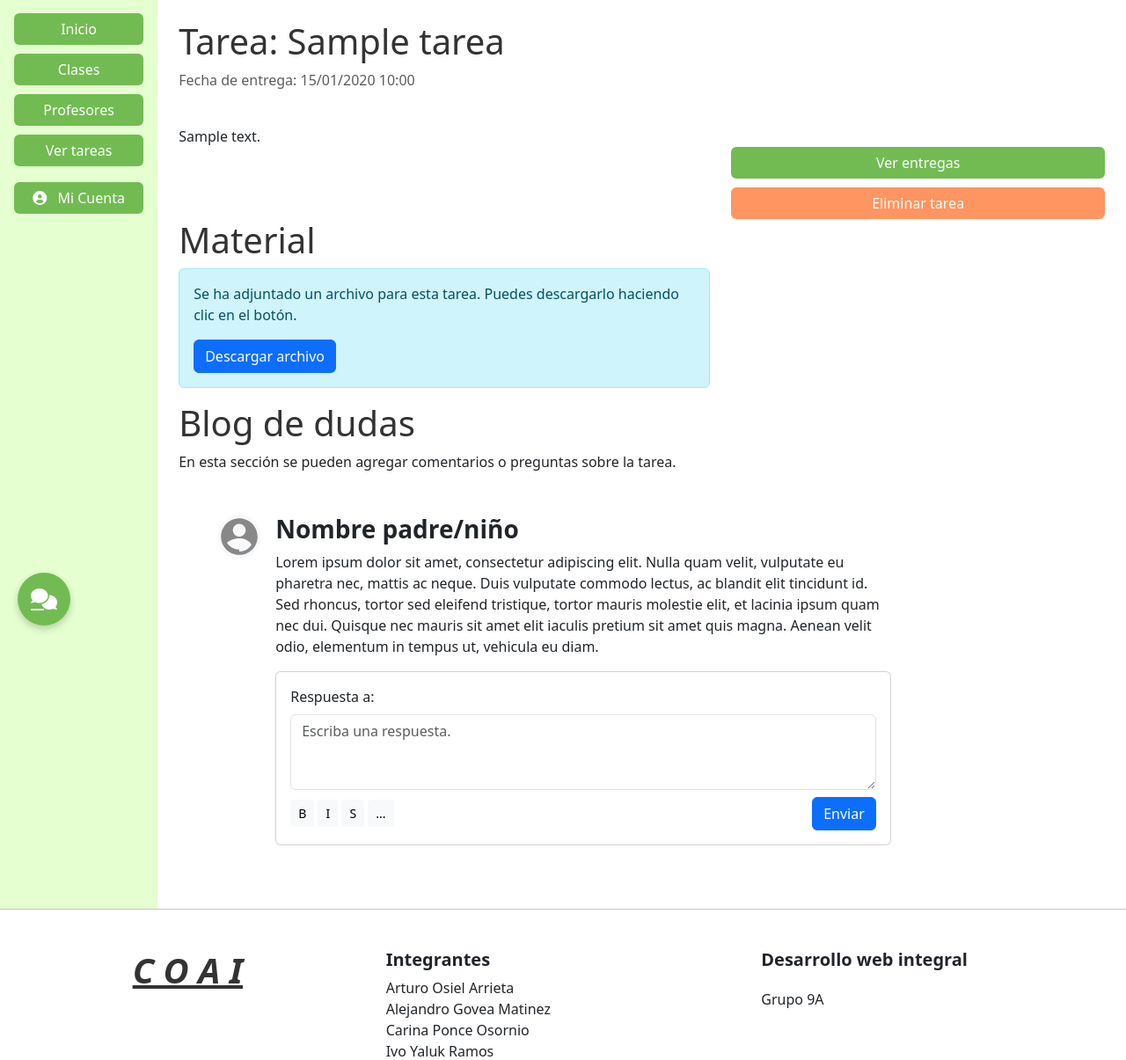
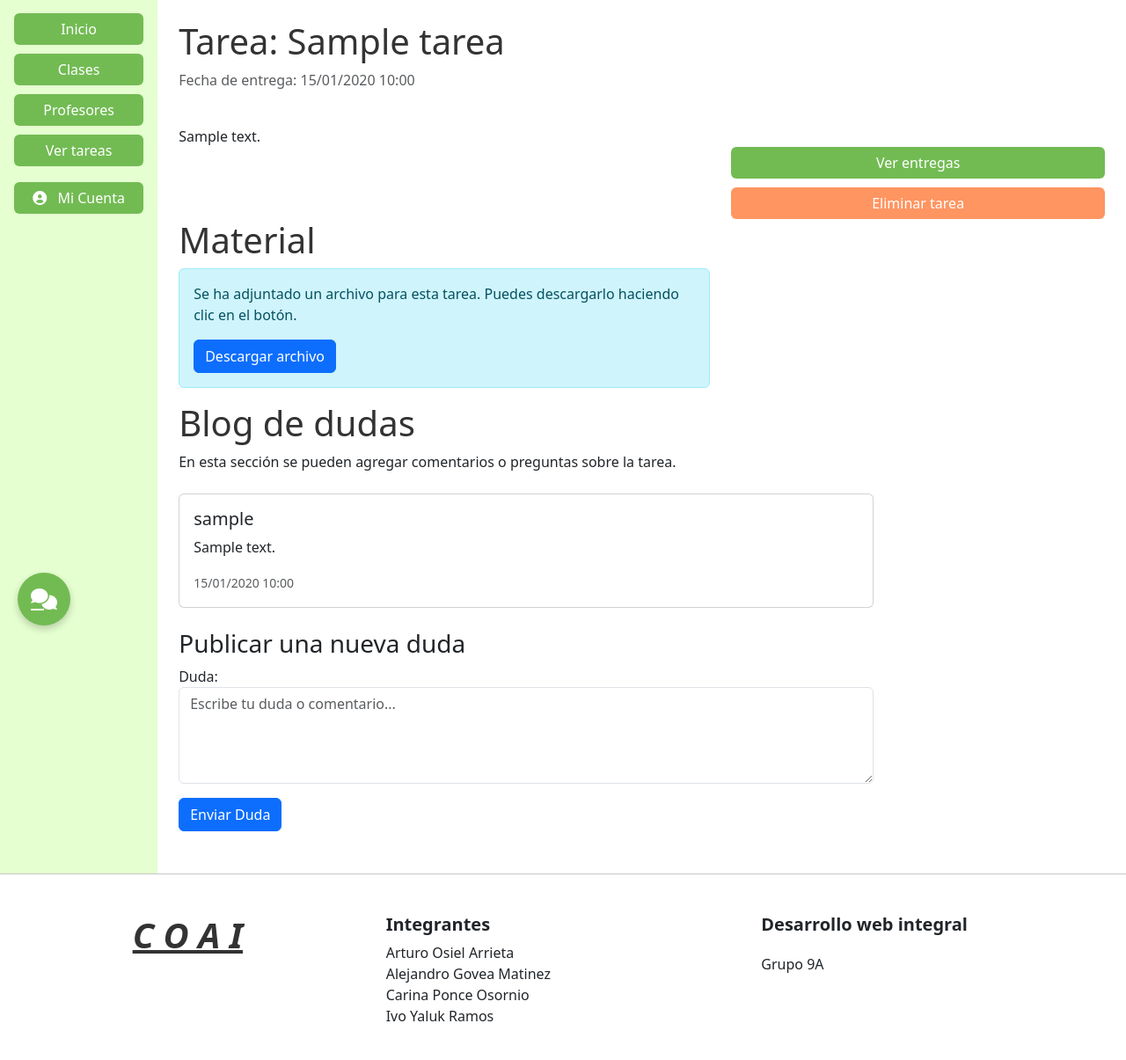
Before and after one commit to Schrodinger137/COAI, a Django app: page /tareas/detalles/1/ in a window 1280 px wide. Shown: the part 69-1274 px from the top of the page at 88% size. After the commit the page ends 1230 px from the top, so only its background shows below. Run offline with Django 4.2, Linux system fonts and the light colour scheme; a user stored in the database is signed in; tables that the repository leaves empty hold one stand-in row (values such as "Sample post").

Commit message:
blog dudas

```diff
--- a/principal/forms.py
+++ b/principal/forms.py
@@ -138,3 +138,14 @@ class EntregaForm(forms.ModelForm):
     class Meta:
         model = Entrega
         fields = ['archivo', 'comentario']
+
+class DudaForm(forms.ModelForm):
+    class Meta:
+        model = Duda
+        fields = ['contenido']
+        widgets = {
+            'contenido': forms.Textarea(attrs={'class': 'form-control', 'rows': 4, 'placeholder': 'Escribe tu duda o comentario...'}),
+        }
+        labels = {
+            'contenido': 'Duda',
+        }
--- a/principal/models.py
+++ b/principal/models.py
@@ -1,6 +1,6 @@
 from django.db import models
 from django.contrib.auth.models import User
-
+from django.conf import settings
 class Clase2(models.Model):
     profesor = models.ForeignKey(
         User,
@@ -43,6 +43,14 @@ class Tareas(models.Model):
     def __str__(self):
         return self.titulo
 
+class Duda(models.Model):
+    tarea = models.ForeignKey(Tareas, on_delete=models.CASCADE, related_name='dudas')
+    autor = models.ForeignKey(settings.AUTH_USER_MODEL, on_delete=models.CASCADE)
+    contenido = models.TextField()
+    fecha_creacion = models.DateTimeField(auto_now_add=True)
+
+    def __str__(self):
+        return f'Duda de {self.autor.username} sobre {self.tarea.titulo}'
 
 class Entrega(models.Model):
     tarea = models.ForeignKey(
--- a/principal/templates/principal/detallesTarea.html
+++ b/principal/templates/principal/detallesTarea.html
@@ -19,7 +19,8 @@
                     <h5 class="card-title">Subir tarea</h5>
                     <form method="post" enctype="multipart/form-data" action="{% url 'entregar_tarea' tarea.id %}">
                         {% csrf_token %}
-                        {{ form.as_p }}
+                        <input type="hidden" name="entrega_form_submit" value="1">
+                        {{ entrega_form.as_p }}
                         <button type="submit" class="btn sidebar-button">Enviar</button>
                     </form>
                 </div>
@@ -48,46 +49,35 @@
         </div>
     </div>
     <div class="col-md-9">
-        <h1>Blog de dudas</h1>
-        <p>En esta sección se pueden agregar comentarios o preguntas sobre la tarea.</p>
+    <h1>Blog de dudas</h1>
+    <p>En esta sección se pueden agregar comentarios o preguntas sobre la tarea.</p>
 
-        <div class="container my-5" style="margin: 2rem;">
-            <div class="d-flex mb-4">
-                <div class="me-3">
-                    <svg class="rounded-circle bg-light" width="50" height="50" viewBox="0 0 24 24" fill="none"
-                        xmlns="http://www.w3.org/2000/svg">
-                        <path
-                            d="M12 2C6.48 2 2 6.48 2 12s4.48 10 10 10 10-4.48 10-10S17.52 2 12 2zm0 3c1.93 0 3.5 1.57 3.5 3.5S13.93 12 12 12 8.5 10.43 8.5 8.5 10.07 5 12 5zm0 14.1c-2.76 0-5.3-1.46-6.66-3.72C6.34 14.28 9.05 13 12 13s5.66 1.28 6.66 3.38c-1.36 2.26-3.9 3.72-6.66 3.72z"
-                            fill="#888" />
-                    </svg>
-                </div>
-                <div class="flex-grow-1">
-                    <h3 class="fw-bold">Nombre padre/niño</h3>
-                    <p>
-                        Lorem ipsum dolor sit amet, consectetur adipiscing elit. Nulla quam velit, vulputate eu pharetra
-                        nec, mattis ac neque. Duis vulputate commodo lectus, ac blandit elit tincidunt id. Sed rhoncus,
-                        tortor sed eleifend tristique, tortor mauris molestie elit, et lacinia ipsum quam nec dui.
-                        Quisque nec mauris sit amet elit iaculis pretium sit amet quis magna. Aenean velit odio,
-                        elementum in tempus ut, vehicula eu diam.
-                    </p>
-                    <div class="card p-3 mt-3">
-                        <label for="respuesta" class="form-label">Respuesta a:</label>
-                        <textarea class="form-control" id="respuesta" rows="3"
-                            placeholder="Escriba una respuesta."></textarea>
-                        <div class="d-flex justify-content-between align-items-center mt-2">
-                            <div>
-                                <button type="button" class="btn btn-sm btn-light">B</button>
-                                <button type="button" class="btn btn-sm btn-light">I</button>
-                                <button type="button" class="btn btn-sm btn-light">S</button>
-                                <button type="button" class="btn btn-sm btn-light">...</button>
-                            </div>
-                            <button type="submit" class="btn btn-primary">Enviar <i class="bi bi-send"></i></button>
-                        </div>
-                    </div>
+    <div class="mt-4">
+        {% for duda in dudas %}
+            <div class="card mb-3">
+                <div class="card-body">
+                    <h5 class="card-title">{{ duda.autor.username }}</h5>
+                    <p class="card-text">{{ duda.contenido }}</p>
+                    <small class="text-muted">{{ duda.fecha_creacion|date:"d/m/Y H:i" }}</small>
                 </div>
             </div>
+        {% empty %}
+            <div class="alert alert-info">
+                Aún no hay dudas sobre esta tarea. ¡Sé el primero en preguntar!
+            </div>
+        {% endfor %}
+
+        <div class="mt-4">
+            <h3>Publicar una nueva duda</h3>
+            <form method="post">
+                {% csrf_token %}
+                <input type="hidden" name="duda_form_submit" value="1">
+                {{ duda_form.as_p }}
+                <button type="submit" class="btn btn-primary">Enviar Duda</button>
+            </form>
         </div>
     </div>
+</div>
 </div>
 
 <div class="modal fade" id="confirmacionEliminar" tabindex="-1" aria-labelledby="confirmacionEliminarLabel"
--- a/principal/views.py
+++ b/principal/views.py
@@ -5,7 +5,7 @@ from django.contrib.auth.models import User
 from django.contrib import messages
 from django.contrib.auth.models import Group
 from .forms import *
-from .models import Tareas
+from .models import Tareas,Duda
 from plataforma.models import *
 from functools import wraps
 
@@ -183,15 +183,49 @@ def agregar_tarea(request, clase_id):
 @login_required
 def detalleTarea(request, tarea_id):
     tarea = get_object_or_404(Tareas, id=tarea_id)
-    form = EntregaForm()
+
+    # Handle POST requests
+    if request.method == 'POST':
+        # checa si es el form duda
+        if 'duda_form_submit' in request.POST:
+            duda_form = DudaForm(request.POST)
+            if duda_form.is_valid():
+                duda = duda_form.save(commit=False)
+                duda.tarea = tarea
+                duda.autor = request.user
+                duda.save()
+                messages.success(request, '¡Tu duda ha sido publicada!')
+                return redirect('detalleTarea', tarea_id=tarea.id)
+            else:
+                messages.error(request, 'Hubo un error al enviar tu duda. Por favor, revisa el formulario.')
+
+        # checa si es el form entrega
+        elif 'entrega_form_submit' in request.POST:
+            entrega_form = EntregaForm(request.POST, request.FILES)
+            if entrega_form.is_valid():
+                entrega = entrega_form.save(commit=False)
+                entrega.tarea = tarea
+                entrega.alumno = request.user.kind_user
+                entrega.save()
+                messages.success(request, '¡Tarea entregada con éxito!')
+                return redirect('detalleTarea', tarea_id=tarea.id)
+            else:
+                messages.error(request, 'Hubo un error al entregar la tarea.')
+
+    dudas = tarea.dudas.all().order_by('-fecha_creacion')
+    duda_form = DudaForm()
+    entrega_form = EntregaForm()
+
     context = {
         "tarea": tarea,
         "is_profesor": request.is_profesor,
         "is_alumno": request.is_alumno,
-        'form':form
+        "entrega_form": entrega_form,
+        "duda_form": duda_form,
+        "dudas": dudas,
     }
+
     return render(request, "principal/detallesTarea.html", context)
-
 
 @agregar_roles
 @login_required
```
Also changed, not shown: principal/admin.py (+7 -0 lines), media/archivos/muai.jpg (added), principal/migrations/0009_duda.py (added).
